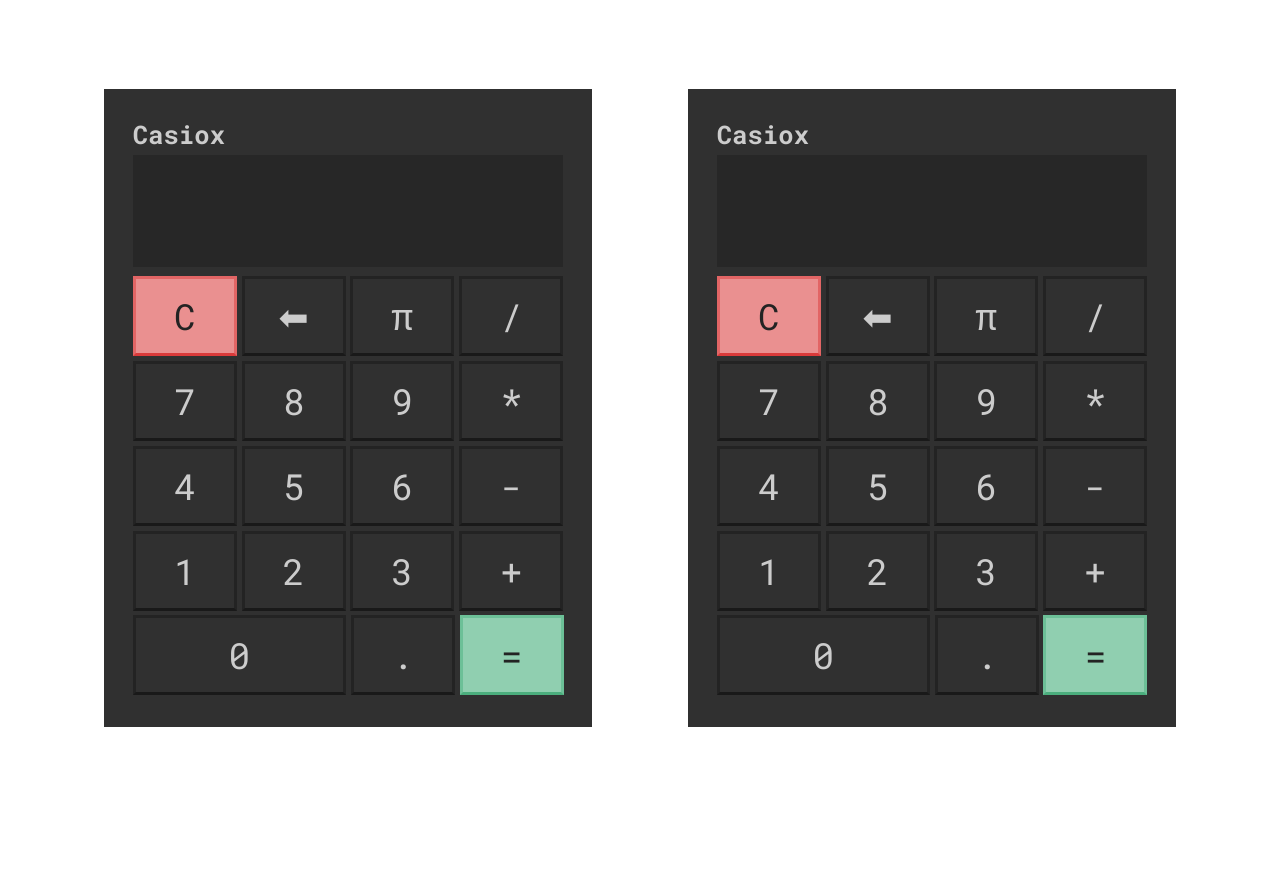
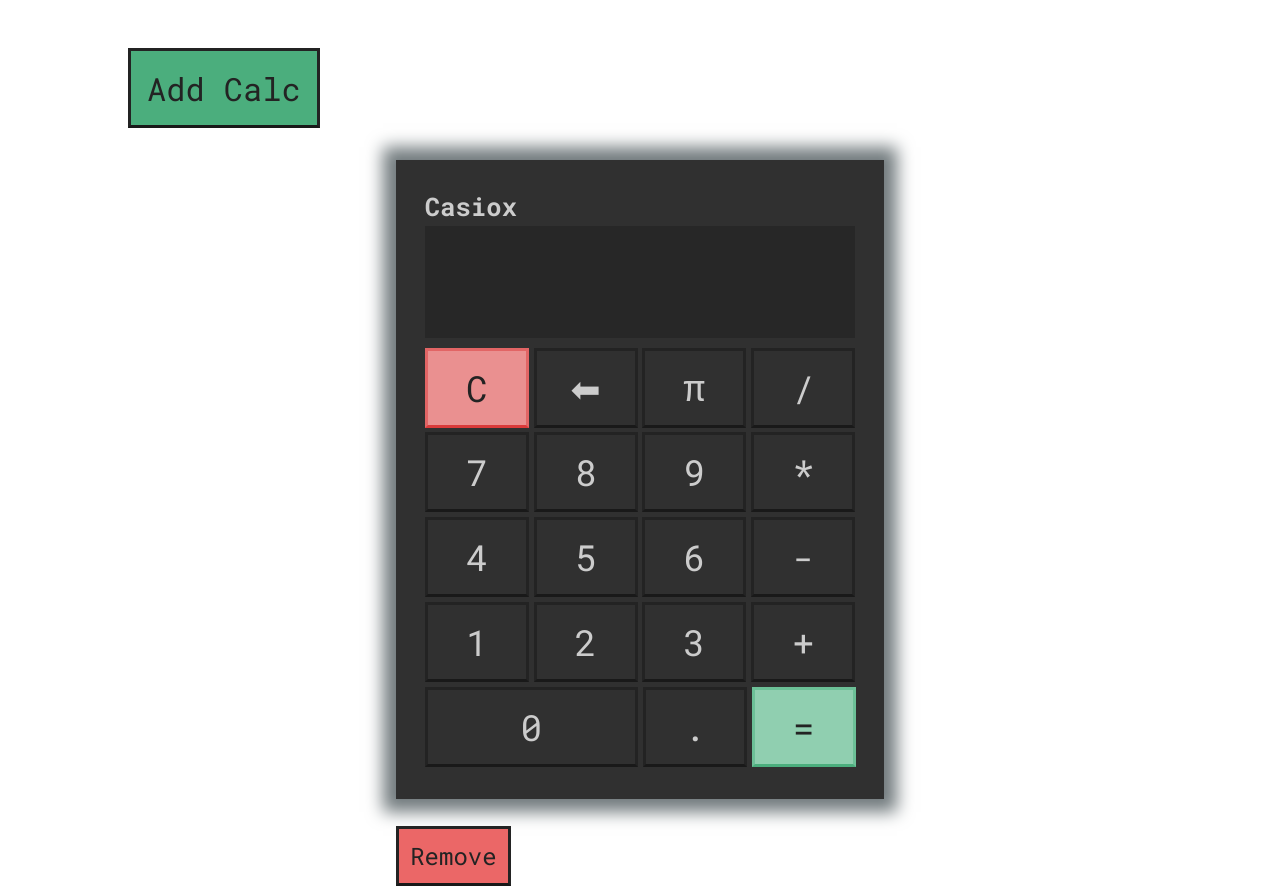
Before and after one commit to patrickfeeney03/calculator, a plain HTML site: page index.html in a window 1280 px wide. Before the commit the page ends 816 px from the top, so only its background shows below. Drawn offline with Linux system fonts and the light colour scheme.

Commit message:
Create button to add and remove Calcs

```diff
--- a/index.html
+++ b/index.html
@@ -13,6 +13,11 @@
 </head>
 
 <body>
+  <div id="header-container">
+    <button id="button-addCalc">Add Calc</button>
+  </div>
+  <div id="calculators-container">
+  </div>
 </body>
 <script src="./script.js"></script>
 
--- a/script.js
+++ b/script.js
@@ -112,16 +112,12 @@ class Calculator {
     this.calculatorLogic(buttonContent);
   }
 
-  keyboardHandler(event) {
-
-  }
-
   returnNumberCorrectLength(number, maxCharsLength, decimalPlaces) {
     if (number.toString().length >= maxCharsLength && number.length < 12) {
       number = Number(number).toExponential(decimalPlaces);
     }
     if (number.toString().length >= 12) {
-      number = Number(number).toExponential(decimalPlaces-1);
+      number = Number(number).toExponential(decimalPlaces - 1);
     }
     return number;
   }
@@ -230,7 +226,12 @@ class Calculator {
     mainContainer.appendChild(grid4x4);
     mainContainer.appendChild(gridBottom);
 
-    document.body.appendChild(mainContainer);
+    this.mainContainerContainer = document.createElement("div");
+    this.mainContainerContainer.className = "main-container-container"
+    this.mainContainerContainer.appendChild(mainContainer);
+
+    const calculatorsContainer = document.querySelector("#calculators-container");
+    calculatorsContainer.appendChild(this.mainContainerContainer);
 
     this.calculatorButtons = [clear, back, pi, division, multiplication, subtraction, addition, point, equal, one, two, three, four, five, six, seven, eight, nine, zero];
     this.calculatorButtons.forEach(button => button.addEventListener("click", this.buttonHandler.bind(this)));
@@ -239,6 +240,11 @@ class Calculator {
 
     // By default, the newest calculator is the active one.
     Calculator.activeCalculator = this;
+    const allCalcs = document.querySelectorAll(".main-container");
+    allCalcs.forEach(calculator => {
+      calculator.classList.remove("active-main-container");
+    });
+    mainContainer.classList.add("active-main-container");
 
     mainContainer.addEventListener("click", () => {
       Calculator.activeCalculator = this;
@@ -253,19 +259,50 @@ class Calculator {
       event.preventDefault();
       console.log(event.key);
       if (["1", "2", "3", "4", "5", "6", "7", "8", "9", "0", ".", "c", "C", "Backspace", "p", "P", "/", "*", "-", "+", "=", "Enter"]
-      .includes(event.key) && this === Calculator.activeCalculator) {
+        .includes(event.key) && this === Calculator.activeCalculator) {
         this.calculatorLogic(event.key);
       }
     });
   }
+}
+
+const addCalcBtn = document.querySelector("#button-addCalc");
+addCalcBtn.addEventListener("click", (event) => {
+  const newCalc = new Calculator();
+  newCalc.createElements();
+  const lengthObject = Object.keys(calculators).length;
+  const indexI = lengthObject > 0 ? +Object.keys(calculators).reduce((a, b) => calculators[a] > calculators[b] ? a : b) + 1 : 0;
+  calculators[indexI] = newCalc;
+  const removeBtn = document.createElement("button");
+  removeBtn.textContent = "Remove";
+  removeBtn.className = "remove-button";
+  //removeBtn.calcKey = Object.keys(calculators).length > 0 ? Object.keys(calculators).length - 1 : 0;
+  removeBtn.calcKey = indexI;
+  removeBtn.addEventListener("click", () => { removeCalculator(removeBtn.calcKey) });
+  newCalc.mainContainerContainer.appendChild(removeBtn);
+});
 
 
+const calculators = {};
+const newCalc = new Calculator();
+newCalc.createElements();
+calculators[Object.keys(calculators).length] = newCalc;
+const removeBtn = document.createElement("button");
+removeBtn.textContent = "Remove";
+removeBtn.className = "remove-button";
+removeBtn.calcKey = Object.keys(calculators).length > 0 ? Object.keys(calculators).length - 1 : 0;
+removeBtn.addEventListener("click", () => { removeCalculator(removeBtn.calcKey) });
+newCalc.mainContainerContainer.appendChild(removeBtn);
+
+function removeCalculator(key) {
+  console.log(`key: ${key}`);
+  console.log(calculators[key]);
+  let calculatorsContainer = document.querySelector("#calculators-container");
+  calculatorsContainer.removeChild(calculators[key].mainContainerContainer);
+  //delete calculators[key];
+  delete calculators[key];
 }
 
-const myCalc1 = new Calculator();
-myCalc1.createElements();
-const myCalc2 = new Calculator();
-myCalc2.createElements();
 
 // Make the Calculator class create it's own HTML calculator.
 // Be sure to allow the user to add negative numbers for multiplication
--- a/styles.css
+++ b/styles.css
@@ -3,10 +3,11 @@
   padding: 1.8rem 1.8rem 2rem 1.8rem;
   width: max-content;
   box-sizing: content-box;
+  margin: auto auto 1.7rem auto;
 }
 
 .active-main-container {
-  box-shadow: 0rem 0rem 3rem 3rem #7fe5ff;
+  box-shadow: 0rem 0rem 1rem 0.8rem #727b7e;
   box-sizing: border-box;
 }
 
@@ -18,10 +19,52 @@
 body {
   height: 100vh;
   display: flex;
+  flex-direction: column;
+  justify-content: start;
+  align-items: center;
+  box-sizing: content-box;
+  margin: 0;
+}
+
+#header-container {
+  width: 80%;
+  padding: 3rem 0 2rem 0;
+}
+
+#button-addCalc {
+  padding: 1rem;
+  background-color: #4bae7d;
+  font-size: 2rem;
+  width: fit-content;
+  width: -moz-fit-content;
+  color: #232323;
+}
+
+#calculators-container {
+  width: 80%;
+  display: flex;
   flex-direction: row;
   justify-content: space-evenly;
   align-items: center;
-  box-sizing: content-box;
+}
+
+#button-addCalc:active {
+  background-color: #3b8862;
+}
+
+.remove-button {
+  width: fit-content;
+  width: -moz-fit-content;
+  height: fit-content;
+  height: -moz-fit-content;
+  background-color: #eb6767;
+  color: #232323;
+  padding: 0.7rem;
+  font-size: 1.5rem;
+}
+
+.remove-button:active {
+  background-color: #a54a4a;
 }
 
 .calculator-name {
```
